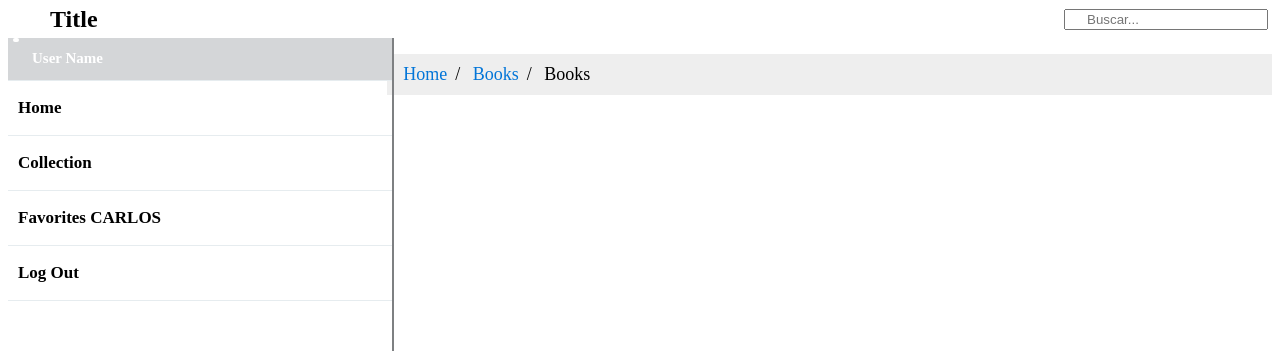
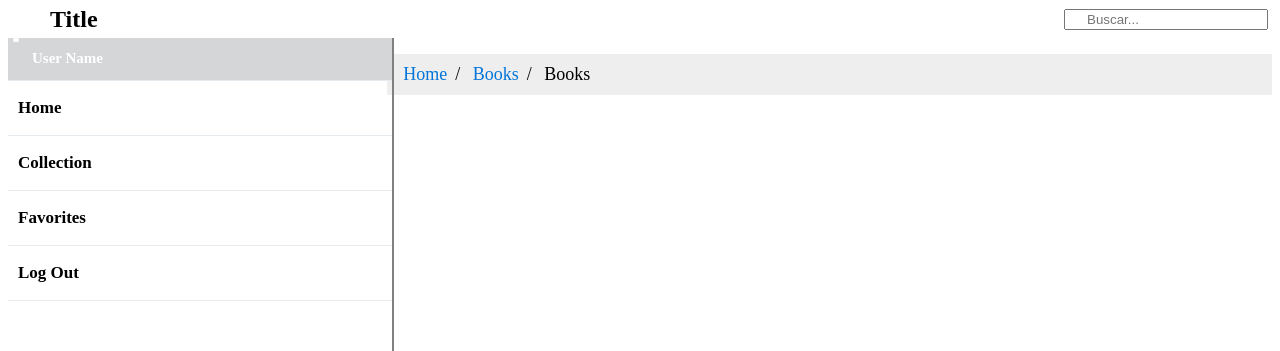
Before and after one commit to Dados2011/FrontProjectGoogleBooks, an Angular app: page / in a window 1280 px wide. Shown: the top 351 px of the page. Built offline with nearby package versions, Linux system fonts and the light colour scheme.

Commit message:
Borrar comentarios

```diff
--- a/src/app/app.component.html
+++ b/src/app/app.component.html
@@ -17,103 +17,6 @@
           <button type="button" id="btnSearch">
             <i class="fa fa-search"></i>
           </button>
-        </div>
-        <div class="ba-user-header">
-          <i class="far fa-user-circle"></i>
-        </div>
-      </div>
-    </div>
-  </header>
-  <section class="main-body">
-    <div id="leftSideMenu" class="left-side-menu">
-      <ul id="listMenu" class="list-menu">
-        <li class="li-profile hide-menu-select">
-          <div id="userProfile" class="user-profile">
-            <i class="fas fa-user-secret"></i>
-            <h2 class="hide-menu-select">User Name</h2>
-          </div>
-        </li>
-        <li class="li-menu">
-          <div>
-            <i class="fas fa-home"></i>
-            <h3 class="hide-menu-select">Home</h3>
-          </div>
-        </li>
-        <li class="li-menu">
-          <div>
-            <i class="fas fa-book"></i>
-            <h3 class="hide-menu-select">Collection</h3>
-          </div>
-        </li>
-        <li class="li-menu">
-          <div>
-            <i class="fas fa-star"></i>
-            <h3 class="hide-menu-select"> Favorites CARLOS</h3>
-          </div>
-        </li>
-        <li class="li-menu">
-          <div>
-            <i class="fas fa-sign-out-alt"></i>
-            <h3 class="hide-menu-select">Log Out</h3>
-          </div>
-        </li>
-      </ul>
-    </div>
-    <div class="ba-content">
-      <div class="ba-breadcrumb">
-        <ul class="breadcrumb">
-          <li>
-            <a class="bzbutton" href="#list.html">Home</a>
-          </li>
-          <li>
-            <a href="#">Books</a>
-          </li>
-          <li>Books</li>
-        </ul>
-      </div>
-      <div id="content">
-
-      </div>
-
-    </div>
-  </section>
-</body>
-
-<!-- <!doctype html>
-<html>
-
-<head>
-  <meta charset="utf-8">
-  <title>Bzg 1 Book App</title>
-  <meta name="viewport" content="width=device-width, initial-scale=1">
-  <link rel="stylesheet" href="https://cdnjs.cloudflare.com/ajax/libs/font-awesome/4.7.0/css/font-awesome.min.css">
-  <link rel="stylesheet" href="https://use.fontawesome.com/releases/v5.0.13/css/all.css" integrity="sha384-DNOHZ68U8hZfKXOrtjWvjxusGo9WQnrNx2sqG0tfsghAvtVlRW3tvkXWZh58N9jp"
-    crossorigin="anonymous">
-  <script src="https://ajax.googleapis.com/ajax/libs/jquery/3.3.1/jquery.min.js"></script>
-  <script src="./js/index.js"></script>
-  <link href="./css/styles.css" rel="stylesheet" type="text/css">
-</head>
-
-<body>
-  <header>
-    <div class="ba-header">
-      <div class="ba-header-left">
-        <div class="ba-icon-menu" id="btnMenu">
-          <button type="button">
-            <i class="fa fa-bars"></i>
-          </button>
-        </div>
-        <div class="ba-title-header">
-          <h1>Title</h1>
-        </div>
-      </div>
-      <div class="ba-header-right">
-        <div class="ba-search-header">
-          <input type="text" name="searchText" title="Buscador" placeholder="Buscar..." />
-          <button type="button" id="btnSearch">
-            <i class="fa fa-search"></i>
-          </button>
-          </form>
         </div>
         <div class="ba-user-header">
           <i class="far fa-user-circle"></i>
@@ -175,5 +78,3 @@
     </div>
   </section>
 </body>
-
-</html> -->
```
